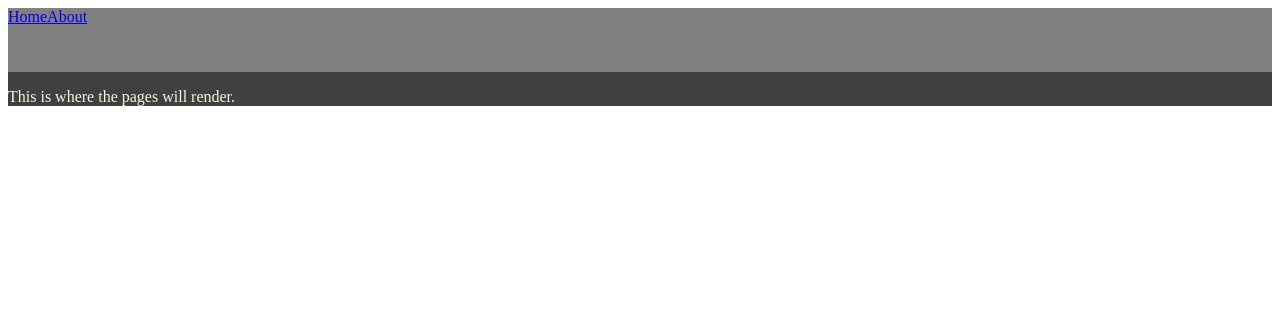
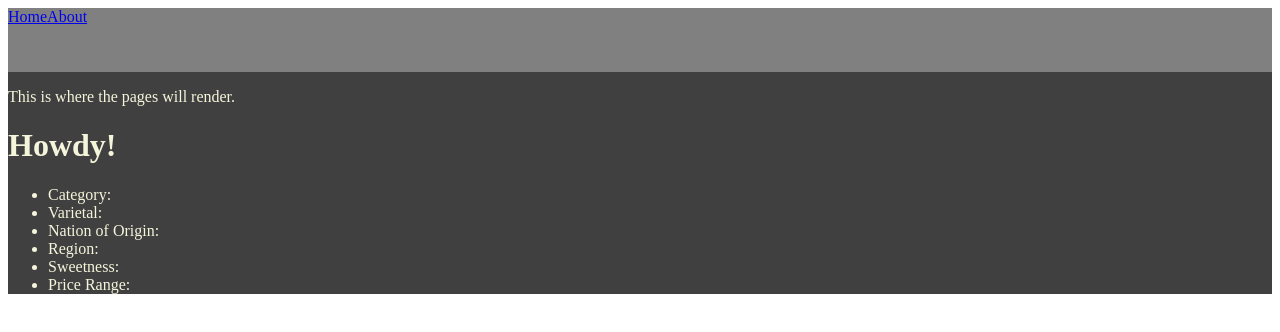
Before and after one commit to pfknight8/Wine_and_Dine_Connection, a React (Create React App) app in the folder client/: page /wine/1 in a window 1280 px wide. Shown: the top 332 px of the page. Built offline with nearby package versions, Linux system fonts and the light colour scheme.

Commit message:
wine details page active

```diff
--- a/client/src/App.js
+++ b/client/src/App.js
@@ -35,9 +35,9 @@ const App = () => {
       <main>
         <p>This is where the pages will render.</p>
         <Routes>
-          <Route path="/" element={ <Home /> } />
+          <Route path="/" element={ <Home handleWineSelect={handleWineSelect} handleMealSelect={handleMealSelect} /> } />
           <Route path="/about" element={ <About /> } />
-          <Route path="/wine/:wineId" element={<WineDetails handleSelect={handleWineSelect}/>} />
+          <Route path="/wine/:wineId" element={<WineDetails wine={wineSelect}/>} />
           <Route path="/meal/:mealId" element={<MealDetails />} />
         </Routes>
       </main>
--- a/client/src/components/wineCard.jsx
+++ b/client/src/components/wineCard.jsx
@@ -1,4 +1,4 @@
-const WineCard = ({ wine }) => {
+const WineCard = ({ wine, onClick }) => {
   //
   return (
     <div className="wineCard">
@@ -8,15 +8,12 @@ const WineCard = ({ wine }) => {
       <div className="infoBox">
         <h2>{wine.name}</h2>
         <ul className="infoList">
-          <li>Category: {wine.category}</li>
+          <li>Category: {wine.category}</li> {/*May move to conditional formatting with css*/}
           <li>Varietal: {wine.varietal}</li>
           <li>Nation of Origin: {wine.country}</li>
-          <li>Region: {wine.region}</li>
-          <li>Price Range: {wine.price_range}</li>
         </ul>
-        <p>{wine.description}</p>
       </div>
-      <p>Click for details</p>
+      <p onClick={onClick}>Click for details</p>
     </div>
   )
 }
--- a/client/src/pages/Home.js
+++ b/client/src/pages/Home.js
@@ -2,14 +2,13 @@ import { useEffect, useState } from 'react'
 import axios from 'axios'
 import WineCard from '../components/wineCard'
 
-const Home = (props) => {
+const Home = ({ handleWineSelect, handleMealSelect }) => {
   //State
   const [wines, setWines] = useState([])
   //useEffects
   useEffect(() => {
     const getWines = async () => {
       const res = await axios.get('http://localhost:3001/wines/winelist')
-      console.log(res.data.wines)
       setWines(res.data.wines)
     }
     getWines()
@@ -20,7 +19,7 @@ const Home = (props) => {
     <div className="homePage">
       {wines?.map((wine, index) => (
         <div key={wine._id}>
-          <WineCard wine={wine}/>
+          <WineCard wine={wine} onClick={() => handleWineSelect(wine)}/>
         </div>
       ))}
     </div>
--- a/client/src/pages/WineDetails.js
+++ b/client/src/pages/WineDetails.js
@@ -1,10 +1,25 @@
 import { useEffect, useState } from "react";
 
-const WineDetails = (props) => {
+const WineDetails = ({ wine }) => {
   // State
   // useEffects
   // Functions
   // Render (return)
+  return (
+    <div className="wineDeets">
+      <h1>Howdy!</h1>
+      <h3>{wine.name}</h3>
+      <p>{wine.description}</p>
+      <ul className="infoList">
+        <li>Category: {wine.category}</li>
+        <li>Varietal: {wine.varietal}</li>
+        <li>Nation of Origin: {wine.country}</li>
+        <li>Region: {wine.region}</li>
+        <li>Sweetness: {wine.sweetness}</li>
+        <li>Price Range: {wine.price_range}</li>
+      </ul>
+    </div>
+  )
 }
 
 export default WineDetails
```
